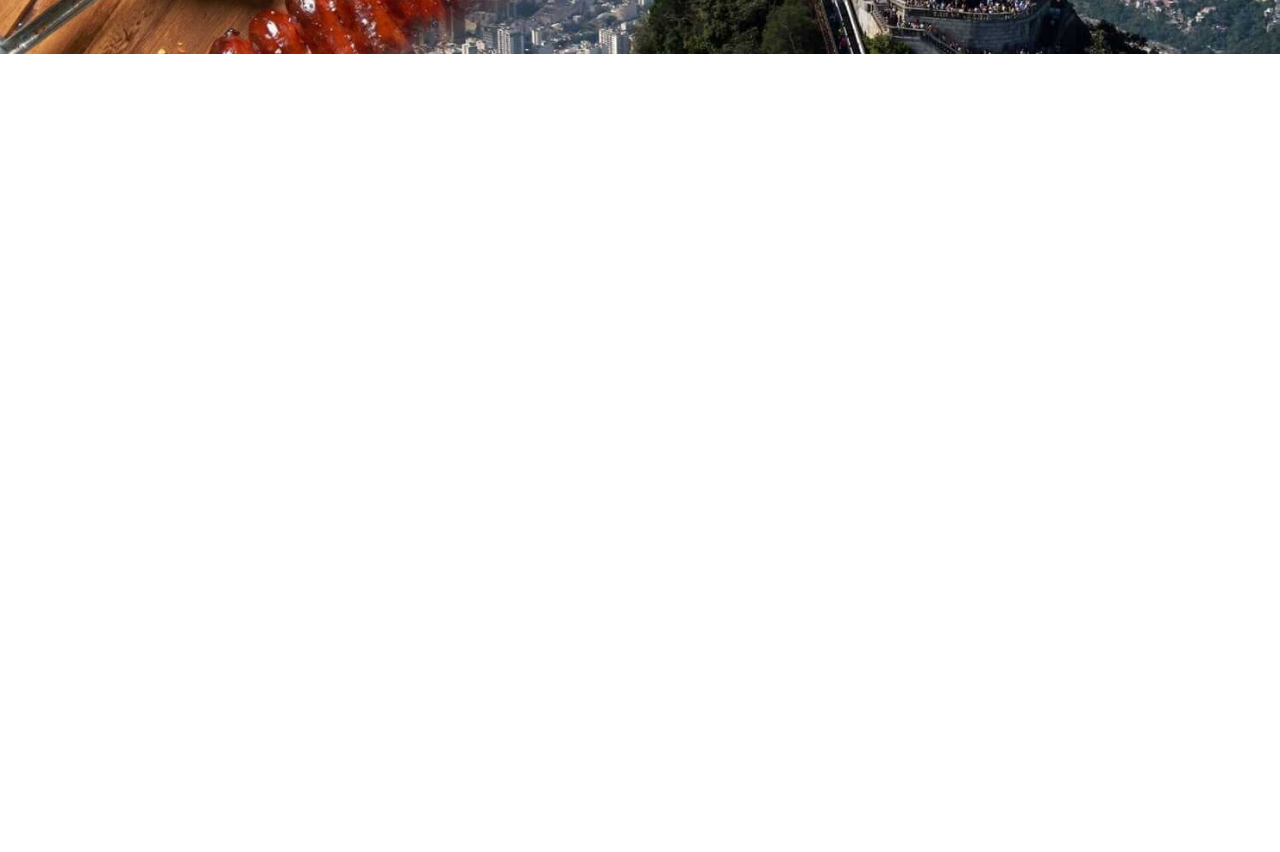
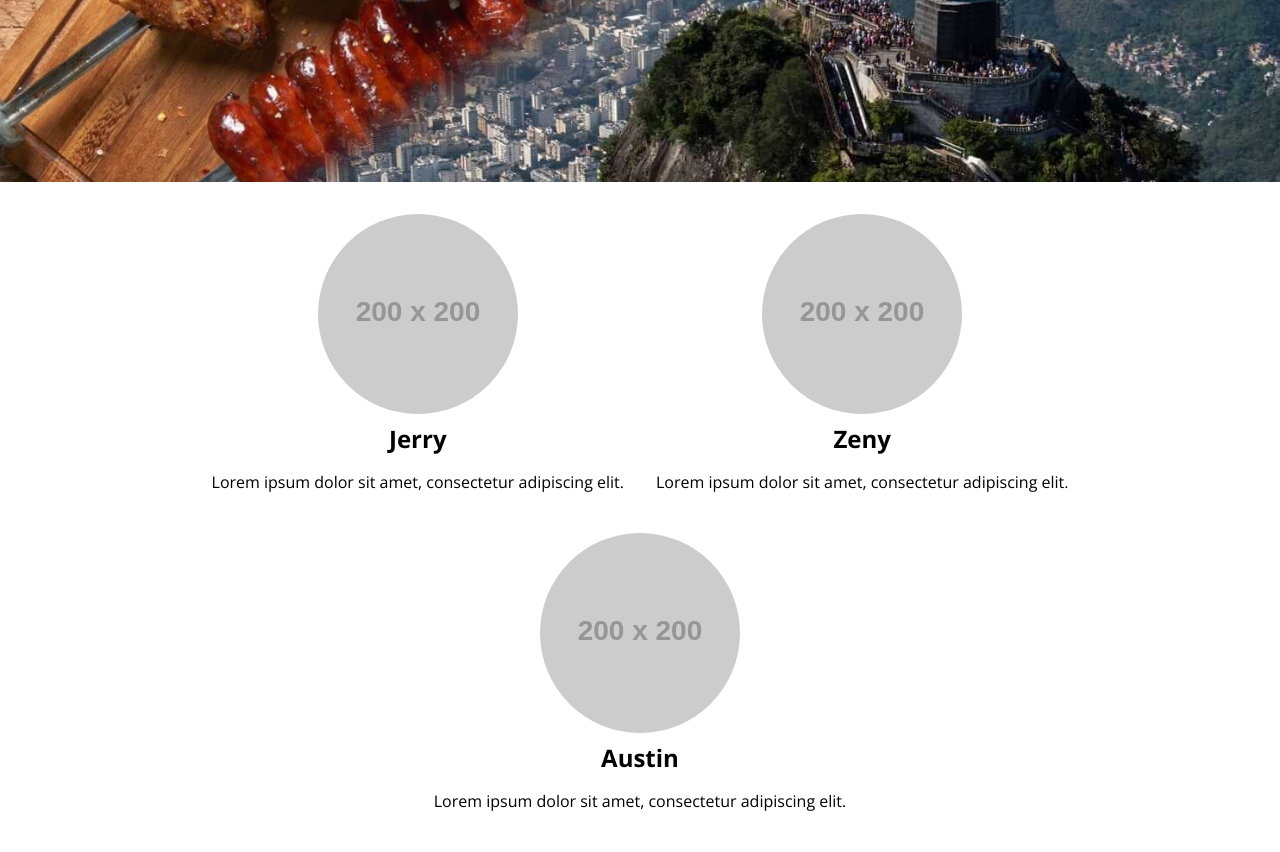
Before and after one commit to awitherow/rio-bbq, a plain HTML site: page pages/testimonials.html in a window 1280 px wide. Shown: the part 346-1198 px from the top of the page. Before the commit the page ends 800 px from the top, so only its background shows below. Drawn offline with nearby package versions, Linux system fonts and the light colour scheme; placeholder pictures from the web are drawn by us.

Commit message:
add basic testimonials page

```diff
--- a/css/location.css
+++ b/css/location.css
@@ -29,10 +29,6 @@ body {
   font-size: 120%;
 }
 
-.location-info div {
-  margin: 0 16px;
-}
-
 @media (min-width: 768px) {
   .location-info {
     flex-direction: row;
--- a/css/style.css
+++ b/css/style.css
@@ -234,7 +234,7 @@ a.active {
 }
 
 .top.half {
-  min-height: 50vh;
+  min-height: 66vh;
 }
 
 .top h1 {
@@ -274,7 +274,7 @@ a.active {
 }
 
 .social-icons {
-  position: absolute;
+  position: fixed;
   bottom: 0;
   left: 0;
   right: 0;
--- /dev/null
+++ b/css/testimonials.css
@@ -0,0 +1,27 @@
+#testimonials {
+  margin: 0 auto;
+  padding: 16px;
+  max-width: 900px;
+  display: flex;
+  align-items: center;
+  justify-content: center;
+  flex-wrap: wrap;
+}
+
+.teste {
+  display: flex;
+  align-items: center;
+  justify-content: center;
+  flex-direction: column;
+  text-align: center;
+  margin: 16px;
+}
+
+.teste h2,
+.teste p {
+  margin: 8px auto;
+}
+
+.teste img {
+  border-radius: 50%;
+}
--- /dev/null
+++ b/js/testimonials.js
@@ -0,0 +1,42 @@
+function getTestimonials() {
+  return [
+    {
+      id: 1,
+      name: "Jerry",
+      testimonial: "Lorem ipsum dolor sit amet, consectetur adipiscing elit.",
+      img: "https://via.placeholder.com/200x200",
+    },
+    {
+      id: 2,
+      name: "Zeny",
+      testimonial: "Lorem ipsum dolor sit amet, consectetur adipiscing elit.",
+      img: "https://via.placeholder.com/200x200",
+    },
+    {
+      id: 3,
+      name: "Austin",
+      testimonial: "Lorem ipsum dolor sit amet, consectetur adipiscing elit.",
+      img: "https://via.placeholder.com/200x200",
+    },
+  ];
+}
+
+(function printTestimonials() {
+  var testes = getTestimonials();
+  var holder = document.getElementById("testimonials");
+  var inner = "";
+
+  testes.map(function(person) {
+    inner +=
+      "<div class='teste'><img src='" +
+      person.img +
+      "'/><h2>" +
+      person.name +
+      "</h2>" +
+      "<p>" +
+      person.testimonial +
+      "</p></div>";
+  });
+
+  holder.innerHTML += inner;
+})();
--- a/pages/testimonials.html
+++ b/pages/testimonials.html
@@ -10,6 +10,7 @@
     <meta name="viewport" content="width=device-width, initial-scale=1.0" />
 
     <link rel="stylesheet" href="../css/style.css?v=1.0" />
+    <link rel="stylesheet" href="../css/testimonials.css" />
     <link rel="stylesheet" href="../css/animate.css" />
     <link
       rel="stylesheet"
@@ -69,5 +70,6 @@
     <div id="testimonials"></div>
 
     <script src="../js/share.js"></script>
+    <script src="../js/testimonials.js"></script>
   </body>
 </html>
```
